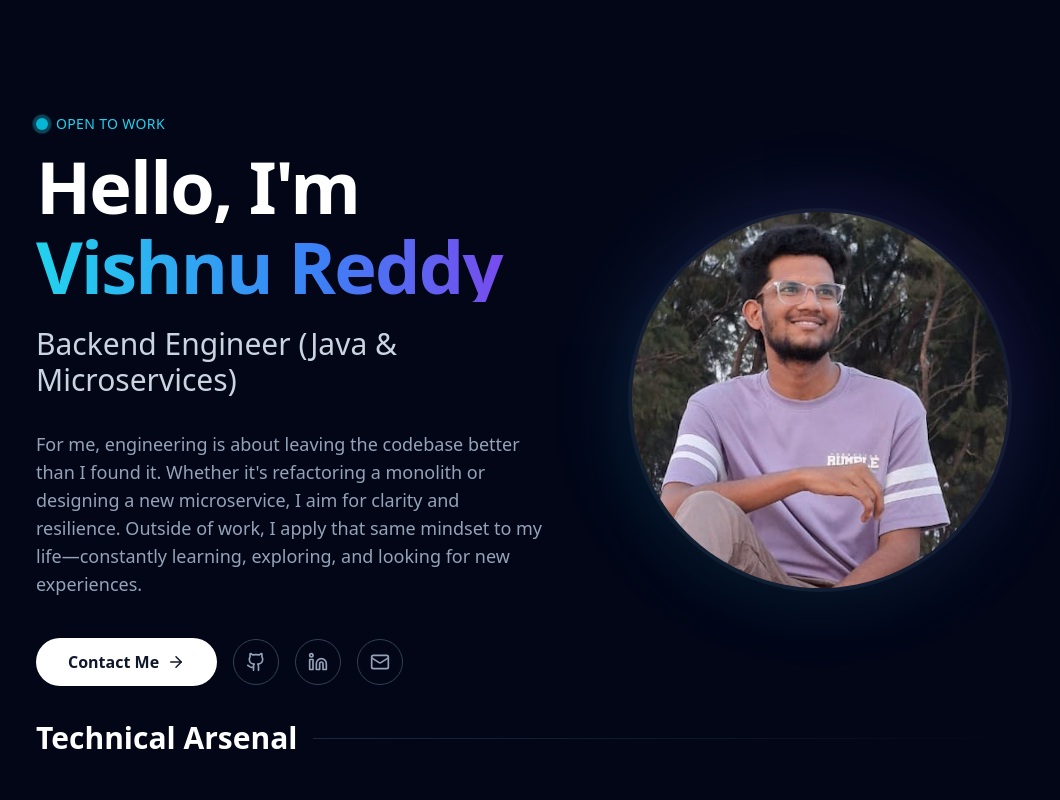
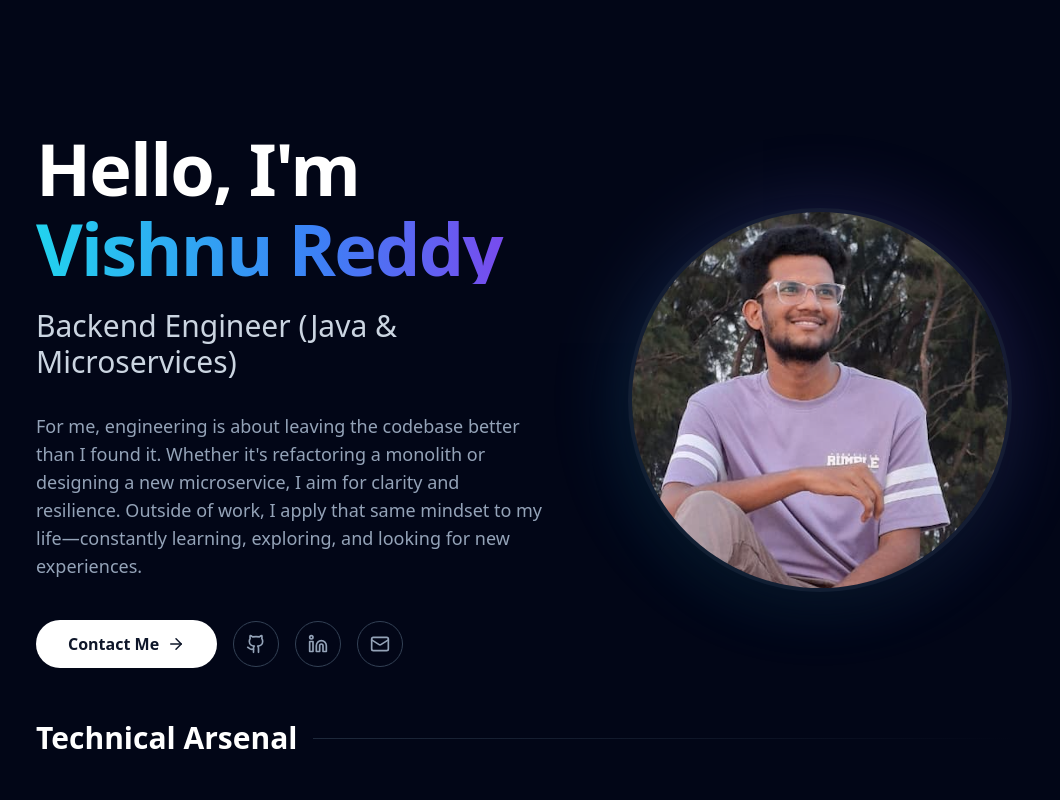
Before and after one commit to vishnu-reddy-k/vishnu-portfolio, a Next.js app: page / in a window 1280 px wide. Shown: the top 800 px of the page, without its empty margins (116-1176 px from the left). Built offline with nearby package versions, Linux system fonts and the light colour scheme.

Commit message:
Update page.js - remove OTW

```diff
--- a/app/page.js
+++ b/app/page.js
@@ -198,13 +198,6 @@ export default function Portfolio() {
         >
           {/* LEFT SIDE: TEXT */}
           <div className="flex-1 text-center md:text-left">
-            <motion.div variants={fadeInUp} className="mb-4 flex items-center justify-center md:justify-start gap-2">
-              <span className="relative flex h-3 w-3">
-                <span className="animate-ping absolute inline-flex h-full w-full rounded-full bg-cyan-400 opacity-75"></span>
-                <span className="relative inline-flex rounded-full h-3 w-3 bg-cyan-500"></span>
-              </span>
-              <span className="text-cyan-400 text-sm font-medium tracking-wide uppercase">Open to Work</span>
-            </motion.div>
 
             <motion.h1 variants={fadeInUp} className="text-4xl sm:text-5xl md:text-7xl font-bold tracking-tight text-white mb-6">
               Hello, I'm <br />
```
